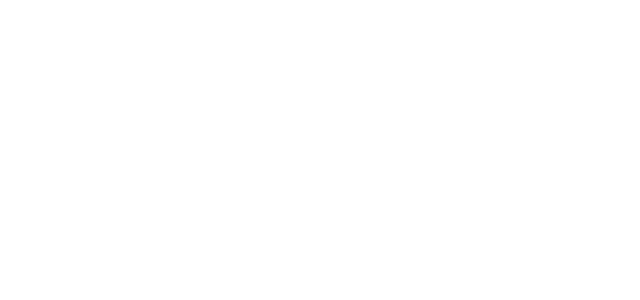
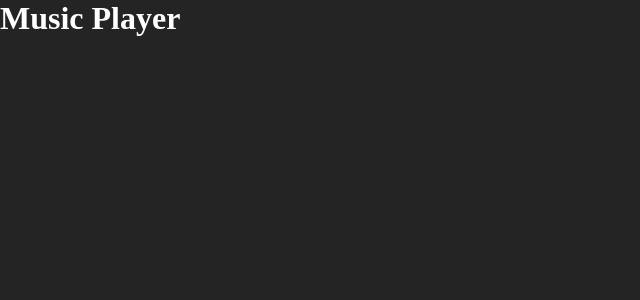
Before and after one commit to Shoozle/react-music-player, a React (Create React App) app: page / in a window 1280 px wide. Shown: the top 300 px of the page, without its empty margins (0-640 px from the left). Built offline with nearby package versions, Linux system fonts and the light colour scheme.

Commit message:
Clean up, initial night bg colours

```diff
--- a/package.json
+++ b/package.json
@@ -6,6 +6,7 @@
     "@testing-library/jest-dom": "^5.14.1",
     "@testing-library/react": "^11.2.7",
     "@testing-library/user-event": "^12.8.3",
+    "node-sass": "^6.0.1",
     "react": "^17.0.2",
     "react-dom": "^17.0.2",
     "react-scripts": "4.0.3",
--- a/src/App.css
+++ /dev/null
@@ -1,38 +0,0 @@
-.App {
-  text-align: center;
-}
-
-.App-logo {
-  height: 40vmin;
-  pointer-events: none;
-}
-
-@media (prefers-reduced-motion: no-preference) {
-  .App-logo {
-    animation: App-logo-spin infinite 20s linear;
-  }
-}
-
-.App-header {
-  background-color: #282c34;
-  min-height: 100vh;
-  display: flex;
-  flex-direction: column;
-  align-items: center;
-  justify-content: center;
-  font-size: calc(10px + 2vmin);
-  color: white;
-}
-
-.App-link {
-  color: #61dafb;
-}
-
-@keyframes App-logo-spin {
-  from {
-    transform: rotate(0deg);
-  }
-  to {
-    transform: rotate(360deg);
-  }
-}
--- a/src/App.js
+++ b/src/App.js
@@ -1,9 +1,9 @@
-import './App.css';
+import './styles/app.scss';
 
 function App() {
   return (
     <div className="App">
-
+      <h1>Music Player</h1>
     </div>
   );
 }
--- a/src/index.css
+++ /dev/null
@@ -1,13 +0,0 @@
-body {
-  margin: 0;
-  font-family: -apple-system, BlinkMacSystemFont, 'Segoe UI', 'Roboto', 'Oxygen',
-    'Ubuntu', 'Cantarell', 'Fira Sans', 'Droid Sans', 'Helvetica Neue',
-    sans-serif;
-  -webkit-font-smoothing: antialiased;
-  -moz-osx-font-smoothing: grayscale;
-}
-
-code {
-  font-family: source-code-pro, Menlo, Monaco, Consolas, 'Courier New',
-    monospace;
-}
--- a/src/index.js
+++ b/src/index.js
@@ -1,6 +1,5 @@
 import React from 'react';
 import ReactDOM from 'react-dom';
-import './index.css';
 import App from './App';
 import reportWebVitals from './reportWebVitals';
 
--- /dev/null
+++ b/src/styles/app.scss
@@ -0,0 +1,10 @@
+*{
+    margin: 0;
+    padding: 0;
+    box-sizing: border-box;
+}
+
+html, body {
+    background-color: rgb(35, 36, 35);
+    color: white;
+}
```
Also changed, not shown: src/setupTests.js (deleted, +0 -5 lines), 1 other file (tests, documents, lock files or other folders).
